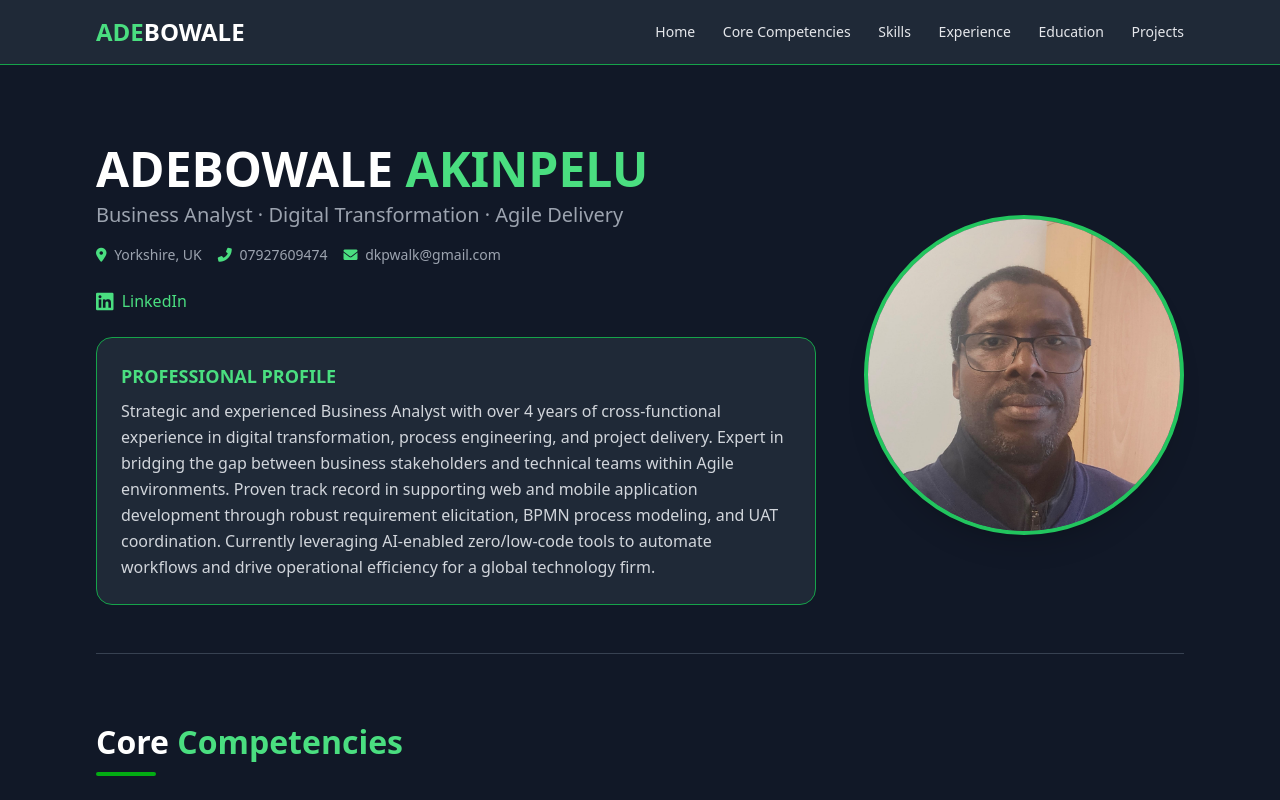
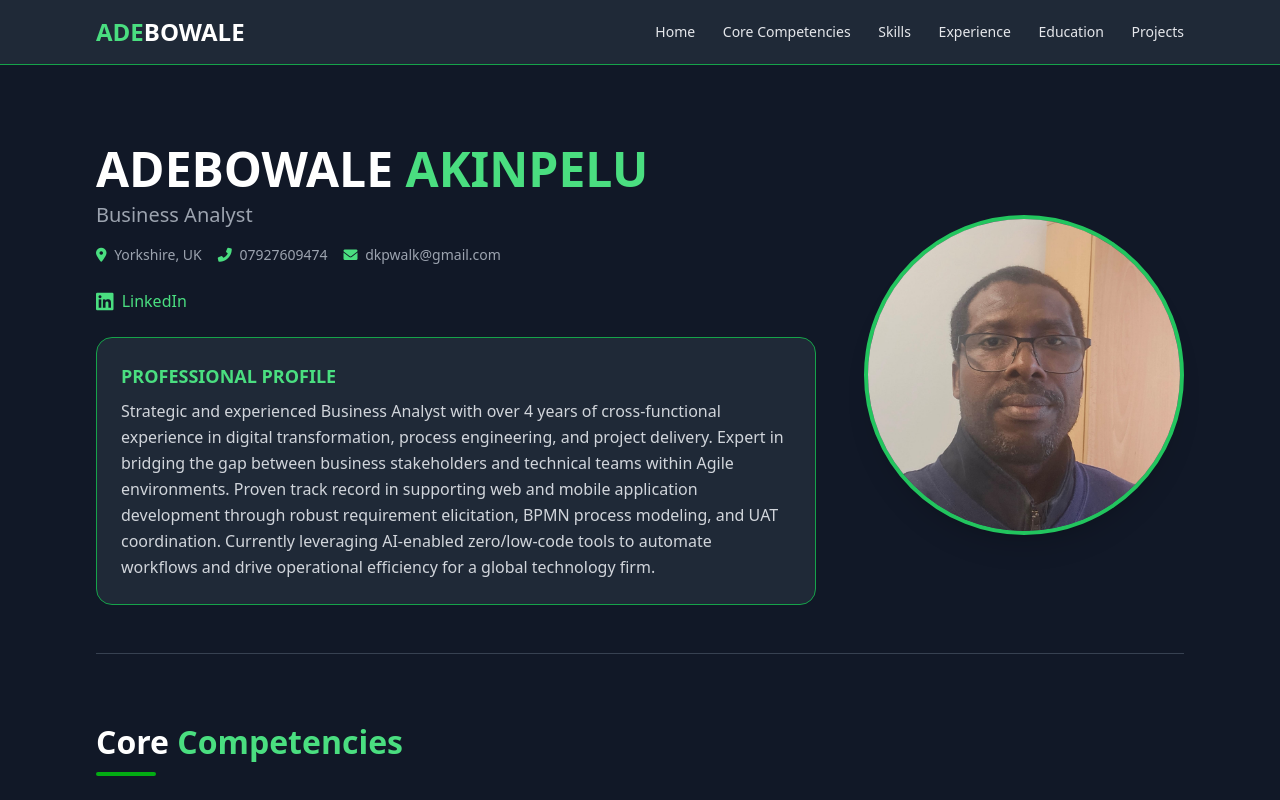
Before and after one commit to Cyberrpanda/Adebowale-Akinpelu, a plain HTML site: page index.html in a window 1280 px wide. Shown: the top 800 px of the page. Drawn offline with nearby package versions, Linux system fonts and the light colour scheme.

Commit message:
lexical changes

```diff
--- a/index.html
+++ b/index.html
@@ -37,7 +37,7 @@
         <h1 class="text-4xl md:text-5xl font-extrabold text-white mb-2">
           ADEBOWALE <span class="text-green-400">AKINPELU</span>
         </h1>
-        <p class="text-xl text-gray-400 mb-4">Business Analyst · Digital Transformation · Agile Delivery</p>
+        <p class="text-xl text-gray-400 mb-4">Business Analyst</p>
         <div class="flex flex-wrap justify-center md:justify-start gap-4 text-sm text-gray-400 mb-6">
           <span><i class="fas fa-map-marker-alt text-green-400 mr-1"></i> Yorkshire, UK</span>
           <span><i class="fas fa-phone-alt text-green-400 mr-1"></i> 07927609474</span>
```
